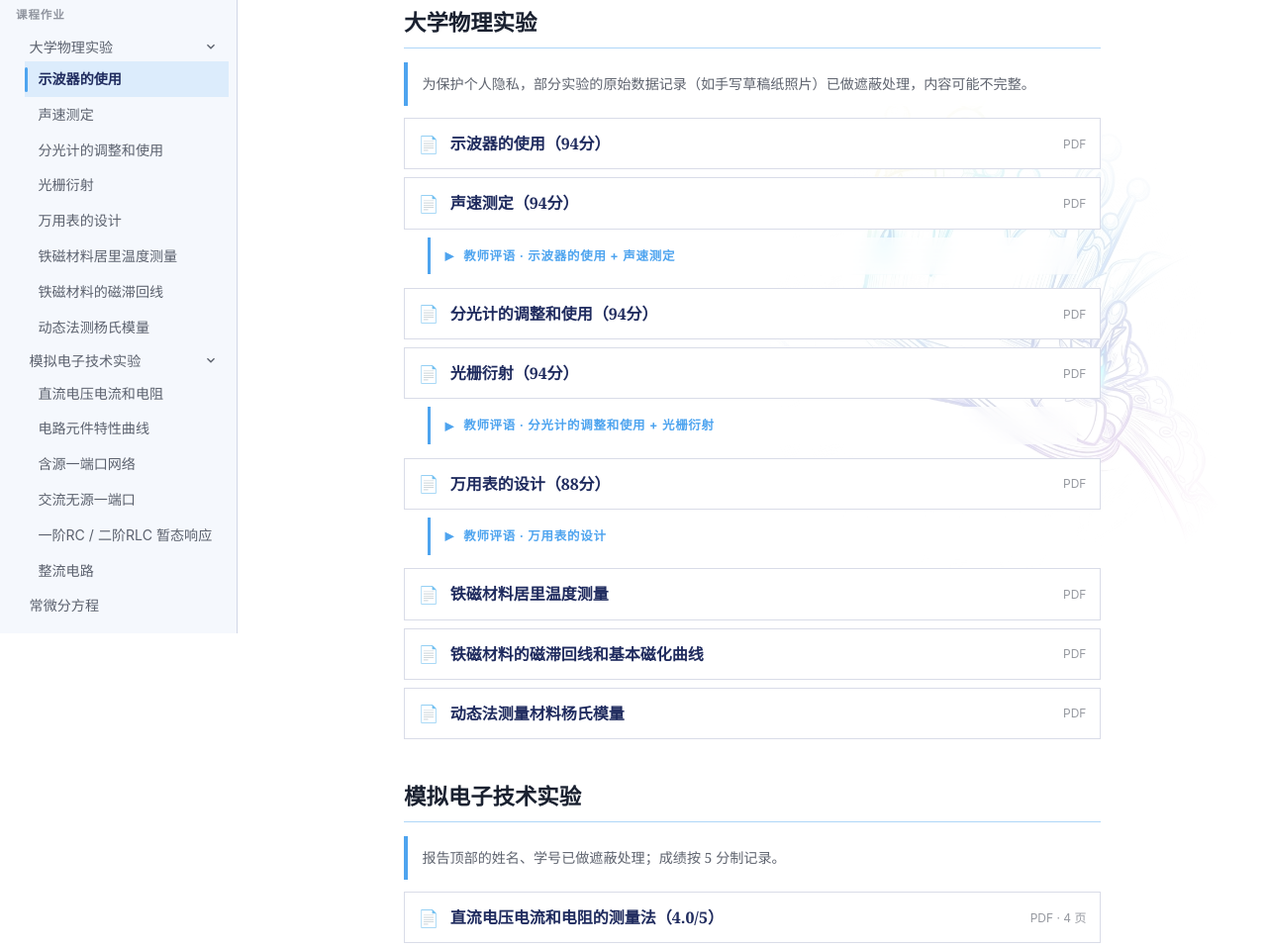
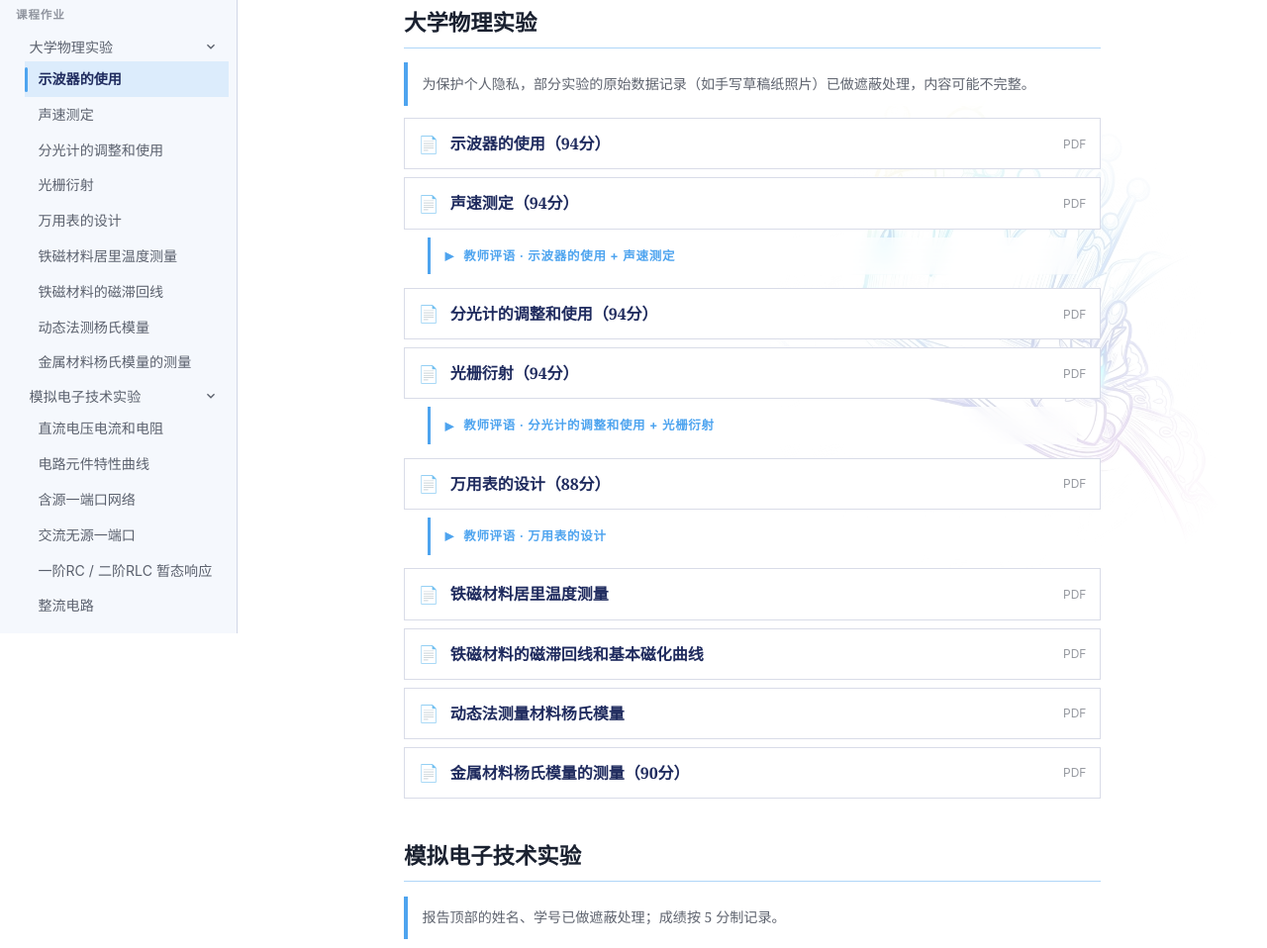
Before and after one commit to LINGYUAN66524/LINGYUAN66524.github.io, a plain HTML site: page courses.html in a window 1280 px wide. Shown: the part 161-1119 px from the top of the page at 99% size. Drawn offline with Linux system fonts and the light colour scheme.

Commit message:
content: 上传金属材料杨氏模量的测量（90 分）

```diff
--- a/courses.html
+++ b/courses.html
@@ -70,6 +70,7 @@
                   <li class="md-nav__item"><a class="md-nav__link" href="#exp-tc">铁磁材料居里温度测量</a></li>
                   <li class="md-nav__item"><a class="md-nav__link" href="#exp-hys">铁磁材料的磁滞回线</a></li>
                   <li class="md-nav__item"><a class="md-nav__link" href="#exp-young">动态法测杨氏模量</a></li>
+                  <li class="md-nav__item"><a class="md-nav__link" href="#exp-young2">金属材料杨氏模量的测量</a></li>
                 </ul>
               </li>
               <li class="md-nav__item md-nav__item--nested is-open">
@@ -164,6 +165,11 @@
           <li id="exp-young">
             <span class="md-filelist__icon">📄</span>
             <a href="files/动态法测量材料杨氏模量.pdf" target="_blank" rel="noopener">动态法测量材料杨氏模量</a>
+            <span class="md-filelist__meta">PDF</span>
+          </li>
+          <li id="exp-young2">
+            <span class="md-filelist__icon">📄</span>
+            <a href="files/金属材料杨氏模量的测量.pdf" target="_blank" rel="noopener">金属材料杨氏模量的测量（90分）</a>
             <span class="md-filelist__meta">PDF</span>
           </li>
         </ul>
--- a/scripts/main.js
+++ b/scripts/main.js
@@ -165,6 +165,7 @@
     "exp-tc": "courses",
     "exp-hys": "courses",
     "exp-young": "courses",
+    "exp-young2": "courses",
     "exp-rc": "courses",
     "exp-rect": "courses",
     furina: "misc",
```
Also changed, not shown: 1 other file.
